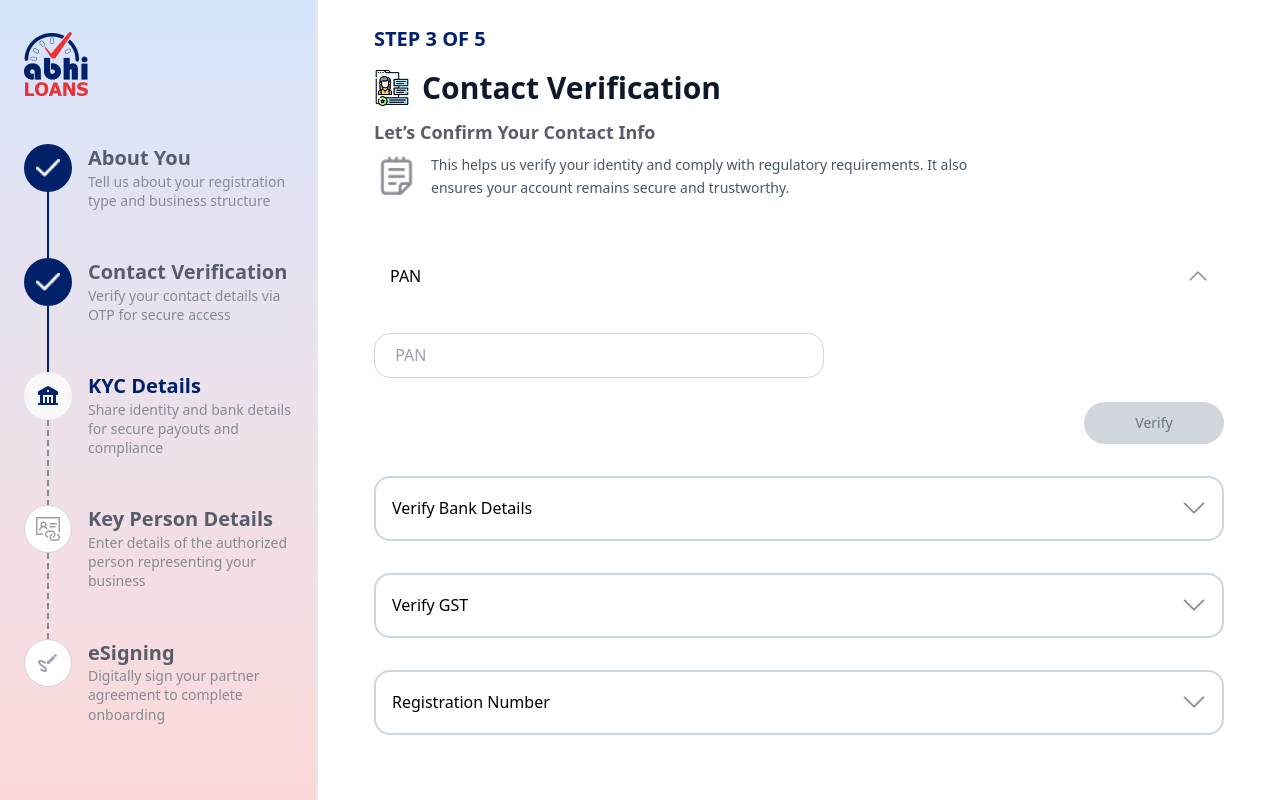
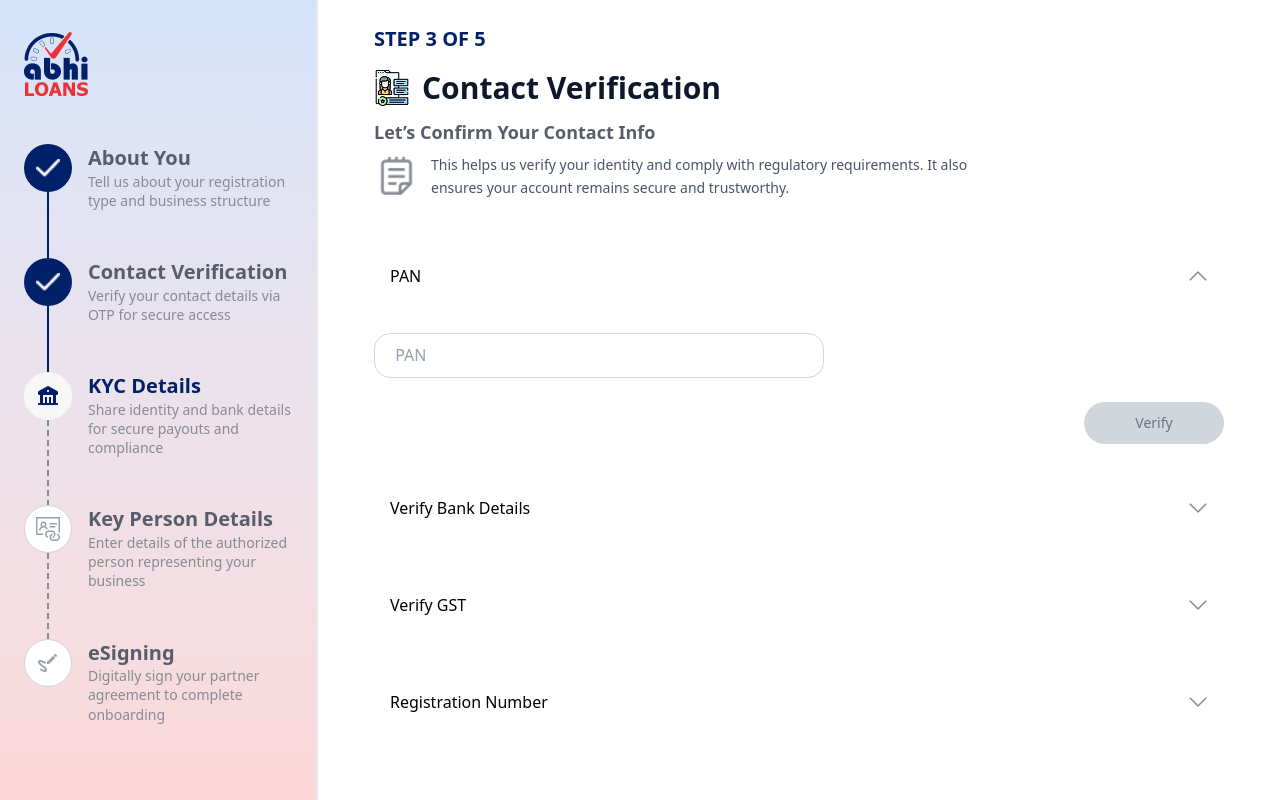
Before and after one commit to arnav13920/partner-onboarding, a Next.js app: page /onboarding/kyc in a window 1280 px wide. Built offline with nearby package versions, Linux system fonts and the light colour scheme.

Commit message:
Refactor KycDetails component to include BankInputFields and update GST input handling. Adjust styles and button sizes for better UI consistency.

```diff
--- a/components/KycDetails.tsx
+++ b/components/KycDetails.tsx
@@ -4,6 +4,7 @@ import React, { useState } from "react";
 import Image from "next/image";
 import PanInputFields from "./kycComponents/PanInputFields";
 import GstInputFields from "./kycComponents/GstInputFields";
+import BankInputFields from "./kycComponents/BankInputFields"
 
 const KycDetails = () => {
   const [isPanOpen, setIsPanOpen] = useState(true);
@@ -77,7 +78,7 @@ const KycDetails = () => {
             </div>
           )}
         </div>
-        <div className="border-2 border-[#CBD5E1] rounded-2xl h-[65px] w-[850px] flex items-center justify-between mt-8 p-4">
+        <div className="h-[65px] w-[850px] flex items-center justify-between mt-8 p-4">
             <p className="font-normal">Verify Bank Details</p>
             <button
               type="button"
@@ -89,18 +90,18 @@ const KycDetails = () => {
               <Image
                 src="/images/dropdown.png"
                 alt="dropdownButton"
-                width={24}
-                height={24}
+                width={20}
+                height={20}
                 className={`${isBankOpen ? "rotate-180" : "rotate-0"} transition-transform duration-200`}
               />
             </button>
           </div>
           {isBankOpen && (
             <div id="bank-accordion-panel" className="mt-2">
-              <GstInputFields/>
+              <BankInputFields/>
             </div>
           )}
-          <div className="border-2 border-[#CBD5E1] rounded-2xl h-[65px] w-[850px] flex items-center justify-between mt-8 p-4">
+          <div className=" h-[65px] w-[850px] flex items-center justify-between mt-8 p-4">
             <p className="font-normal">Verify GST</p>
             <button
               type="button"
@@ -112,13 +113,18 @@ const KycDetails = () => {
               <Image
                 src="/images/dropdown.png"
                 alt="dropdownButton"
-                width={24}
-                height={24}
+                width={20}
+                height={20}
                 className={`${isGstOpen ? "rotate-180" : "rotate-0"} transition-transform duration-200`}
               />
             </button>
           </div>
-          <div className="border-2 border-[#CBD5E1] rounded-2xl h-[65px] w-[850px] flex items-center justify-between mt-8 p-4">
+          {isGstOpen && (
+            <div id="bank-accordion-panel" className="mt-2">
+              <GstInputFields/>
+            </div>
+          )}
+          <div className=" h-[65px] w-[850px] flex items-center justify-between mt-8 p-4">
             <p className="font-normal">Registration Number</p>
             <button
               type="button"
@@ -130,8 +136,8 @@ const KycDetails = () => {
               <Image
                 src="/images/dropdown.png"
                 alt="dropdownButton"
-                width={24}
-                height={24}
+                width={20}
+                height={20}
                 className={`${isRegistrationOpen ? "rotate-180" : "rotate-0"} transition-transform duration-200`}
               />
             </button>
--- /dev/null
+++ b/components/kycComponents/BankInputFields.tsx
@@ -0,0 +1,75 @@
+"use client";
+
+import React, { useState } from "react";
+
+const BankInputFields = () => {
+  const [accountNumber, setAccountNumber] = useState("");
+  const [ifsc, setIfsc] = useState("");
+
+  const normalizedAccountNumber = accountNumber.replace(/\D/g, "");
+  const isValidAccountNumber = /^\d{9,18}$/.test(normalizedAccountNumber);
+  const isValidIfsc = /^[A-Z]{4}0[A-Z0-9]{6}$/.test(ifsc);
+  const isValid = isValidAccountNumber && isValidIfsc;
+
+  return (
+    <>
+      <div className="flex flex-col w-full max-w-[450px]">
+        {/* Bank Account Number */}
+        <div className="relative mt-4">
+          <input
+            id="bankAccountNumber"
+            type="text"
+            placeholder="Your bank account number"
+            value={normalizedAccountNumber}
+            onChange={(e) =>
+              setAccountNumber(e.target.value.replace(/\D/g, ""))
+            }
+            maxLength={18}
+            className="peer h-[45px] w-full rounded-2xl border border-gray-300 px-4  text-base text-gray-800 placeholder-gray-400 focus:placeholder-transparent focus:border-blue-500 focus:ring-2 focus:ring-blue-100 outline-none"
+          />
+          <label
+            htmlFor="bankAccountNumber"
+            className="pointer-events-none absolute -top-3 left-5 bg-white px-1 text-sm text-[#575D6A] opacity-0 peer-focus:opacity-100 transition-opacity"
+          >
+            Bank Account Number <span className="text-red-500">*</span>
+          </label>
+        </div>
+
+        {/* IFSC Code */}
+        <div className="relative mt-4">
+          <input
+            id="ifscCode"
+            type="text"
+            placeholder="e.g., HDFC0001234"
+            value={ifsc}
+            onChange={(e) => setIfsc(e.target.value.toUpperCase())}
+            maxLength={11}
+            className="peer h-[45px] w-full rounded-2xl border border-gray-300 px-4  text-base text-gray-800 placeholder-gray-400 focus:placeholder-transparent focus:border-blue-500 focus:ring-2 focus:ring-blue-100 outline-none"
+          />
+          <label
+            htmlFor="ifscCode"
+            className="pointer-events-none absolute -top-3 left-5 bg-white px-1 text-sm text-[#575D6A] opacity-0 peer-focus:opacity-100 transition-opacity"
+          >
+            IFSC Code <span className="text-red-500">*</span>
+          </label>
+        </div>
+      </div>
+      {/* Verify Button */}
+      <div className="justify-end flex">
+        <button
+          type="button"
+          disabled={!isValid}
+          className={`mt-6 w-[140px] h-[42px] rounded-full text-sm font-medium transition-colors ${
+            isValid
+              ? "bg-blue-600 text-white hover:bg-blue-700"
+              : "bg-gray-300 text-gray-500 cursor-not-allowed"
+          }`}
+        >
+          Verify
+        </button>
+      </div>
+    </>
+  );
+};
+
+export default BankInputFields;
--- a/components/kycComponents/GstInputFields.tsx
+++ b/components/kycComponents/GstInputFields.tsx
@@ -1,72 +1,22 @@
-"use client";
-
-import React, { useState } from "react";
+import React, { useState } from 'react'
 
 const GstInputFields = () => {
-  const [accountNumber, setAccountNumber] = useState("");
-  const [ifsc, setIfsc] = useState("");
+    const [isGstOpen, setIsGstOpen] =  useState(false)
+  return (
+    <div>
+        <div className="flex flex-col">
+            Do you have GST?
+             <div className='flex p-2 gap-3 '>
+            <button className= "cursor-pointer w-[140px] h-[42px] border-2 border-gray-200 rounded-full">
+                Yes
+            </button>
+            <button className= "cursor-pointer w-[140px] h-[42px] border-2 border-gray-200 p-[2px] rounded-full">
+                No
+            </button>
+            </div>
+        </div>
+    </div>
+  )
+}
 
-  const normalizedAccountNumber = accountNumber.replace(/\D/g, "");
-  const isValidAccountNumber = /^\d{9,18}$/.test(normalizedAccountNumber);
-  const isValidIfsc = /^[A-Z]{4}0[A-Z0-9]{6}$/.test(ifsc);
-  const isValid = isValidAccountNumber && isValidIfsc;
-
-  return (
-    <div className="flex flex-col w-full max-w-[850px]">
-      {/* Bank Account Number */}
-      <div className="relative mt-4">
-        <input
-          id="bankAccountNumber"
-          type="text"
-          placeholder="Your bank account number"
-          value={normalizedAccountNumber}
-          onChange={(e) => setAccountNumber(e.target.value.replace(/\D/g, ""))}
-          maxLength={18}
-          className="peer h-[65px] w-full rounded-2xl border border-gray-300 px-4  text-base text-gray-800 placeholder-gray-400 focus:placeholder-transparent focus:border-blue-500 focus:ring-2 focus:ring-blue-100 outline-none"
-        />
-        <label
-          htmlFor="bankAccountNumber"
-          className="pointer-events-none absolute -top-3 left-5 bg-white px-1 text-sm text-[#575D6A] opacity-0 peer-focus:opacity-100 transition-opacity"
-        >
-          Bank Account Number <span className="text-red-500">*</span>
-        </label>
-      </div>
-
-      {/* IFSC Code */}
-      <div className="relative mt-4">
-        <input
-          id="ifscCode"
-          type="text"
-          placeholder="e.g., HDFC0001234"
-          value={ifsc}
-          onChange={(e) => setIfsc(e.target.value.toUpperCase())}
-          maxLength={11}
-          className="peer h-[65px] w-full rounded-2xl border border-gray-300 px-4  text-base text-gray-800 placeholder-gray-400 focus:placeholder-transparent focus:border-blue-500 focus:ring-2 focus:ring-blue-100 outline-none"
-        />
-        <label
-          htmlFor="ifscCode"
-          className="pointer-events-none absolute -top-3 left-5 bg-white px-1 text-sm text-[#575D6A] opacity-0 peer-focus:opacity-100 transition-opacity"
-        >
-          IFSC Code <span className="text-red-500">*</span>
-        </label>
-      </div>
-
-      {/* Verify Button */}
-      <div className="justify-end flex">
-        <button
-          type="button"
-          disabled={!isValid}
-          className={`mt-6 w-[140px] h-[42px] rounded-full text-sm font-medium transition-colors ${
-            isValid
-              ? "bg-blue-600 text-white hover:bg-blue-700"
-              : "bg-gray-300 text-gray-500 cursor-not-allowed"
-          }`}
-        >
-          Verify
-        </button>
-      </div>
-    </div>
-  );
-};
-
-export default GstInputFields;
+export default GstInputFields
```
